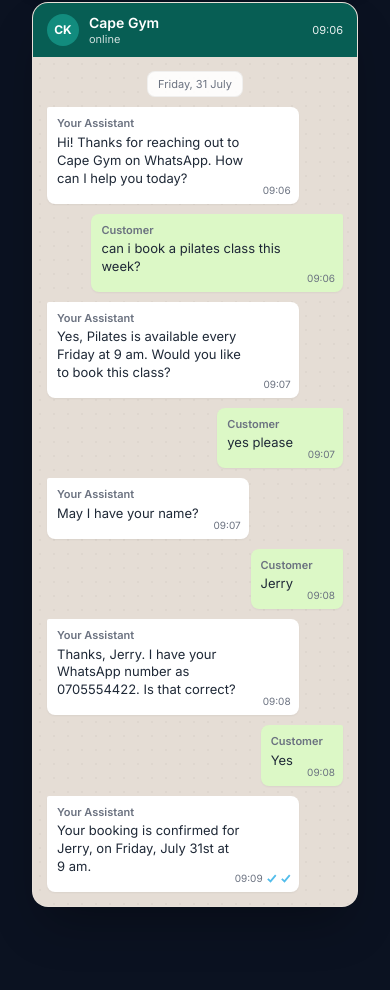
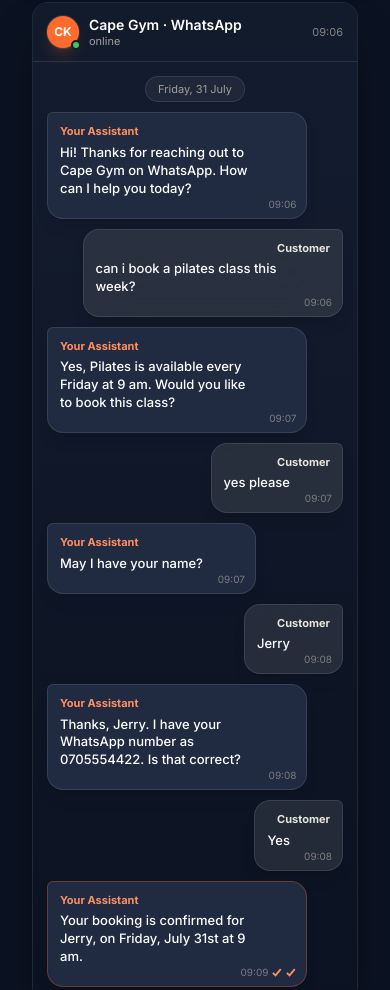
Before and after one commit to kookin/callkudu-placeholder, a website built with Vite: page index.html in a window 390 px wide. Shown: the part 1529-2519 px from the top of the page. Built offline with nearby package versions, Linux system fonts and the light colour scheme.

Commit message:
Restyle WhatsApp mock to match navy phone-bubble UI
Replace classic WhatsApp greens with the site dark glass treatment so the conversation demo sits cleanly under the phone mockup.

```diff
--- a/index.html
+++ b/index.html
@@ -173,84 +173,96 @@
 
     <!-- WhatsApp mock conversation -->
     <div class="relative z-20 mx-auto mt-10 w-full max-w-md px-2 sm:mt-12">
-      <div class="overflow-hidden rounded-2xl border border-white/10 bg-[#e5ddd5] shadow-2xl shadow-black/30">
-        <div class="flex items-center justify-between gap-3 bg-[#075e54] px-3.5 py-2.5 text-white">
+      <div class="overflow-hidden rounded-2xl border border-white/10 bg-navy-950/90 shadow-2xl shadow-black/40 backdrop-blur-xl">
+        <div class="flex items-center justify-between gap-3 border-b border-white/10 bg-navy-900/90 px-3.5 py-3">
           <div class="flex min-w-0 items-center gap-2.5">
-            <div class="flex h-8 w-8 shrink-0 items-center justify-center rounded-full bg-[#128c7e] text-xs font-bold">CK</div>
+            <div class="relative shrink-0">
+              <div class="flex h-8 w-8 items-center justify-center rounded-full bg-primary-500 text-xs font-bold text-white shadow-lg shadow-primary-500/20 ring-1 ring-white/10">CK</div>
+              <div class="absolute -bottom-0.5 -right-0.5 h-2.5 w-2.5 rounded-full border-2 border-navy-900 bg-brandgreen-500"></div>
+            </div>
             <div class="min-w-0 leading-tight">
-              <div class="truncate text-sm font-semibold">Cape Gym</div>
-              <div class="text-[11px] text-white/80">online</div>
+              <div class="truncate text-sm font-semibold text-white">Cape Gym · WhatsApp</div>
+              <div class="text-[11px] text-cream-500">online</div>
             </div>
           </div>
-          <div class="shrink-0 text-[11px] text-white/90">09:06</div>
+          <div class="shrink-0 text-[11px] text-cream-500/80">09:06</div>
         </div>
-        <div class="space-y-2.5 bg-[radial-gradient(rgba(0,0,0,0.03)_1px,transparent_1px)] bg-[length:14px_14px] px-3.5 py-3.5">
-          <div class="mx-auto w-fit rounded-lg border border-black/5 bg-white/90 px-2.5 py-1 text-[11px] text-gray-500">Friday, 31 July</div>
+
+        <div class="space-y-2.5 bg-gradient-to-b from-navy-900 to-navy-950 px-3.5 py-3.5">
+          <div class="mx-auto w-fit rounded-full border border-white/10 bg-white/5 px-3 py-1 text-[11px] text-cream-500">Friday, 31 July</div>
 
           <div class="flex justify-start">
-            <div class="relative max-w-[85%] rounded-lg rounded-tl-sm bg-white px-2.5 pb-4 pt-2 shadow-sm">
-              <div class="mb-0.5 text-[11px] font-semibold text-gray-500">Your Assistant</div>
-              <div class="pr-10 text-[13px] leading-snug text-gray-800">Hi! Thanks for reaching out to Cape Gym on WhatsApp. How can I help you today?</div>
-              <div class="absolute bottom-1.5 right-2 text-[10px] text-gray-500">09:06</div>
+            <div class="relative max-w-[88%] rounded-2xl rounded-tl-md border border-white/10 bg-navy-800/90 px-3 pb-5 pt-2.5 shadow-lg backdrop-blur-xl">
+              <div class="mb-1 text-[11px] font-bold text-primary-400">Your Assistant</div>
+              <div class="pr-10 text-[13px] font-medium leading-snug text-white">Hi! Thanks for reaching out to Cape Gym on WhatsApp. How can I help you today?</div>
+              <div class="absolute bottom-1.5 right-2.5 text-[10px] text-cream-500/70">09:06</div>
             </div>
           </div>
+
           <div class="flex justify-end">
-            <div class="relative max-w-[85%] rounded-lg rounded-tr-sm bg-[#dcf8c6] px-2.5 pb-4 pt-2 shadow-sm">
-              <div class="mb-0.5 text-[11px] font-semibold text-gray-500">Customer</div>
-              <div class="pr-10 text-[13px] leading-snug text-gray-800">can i book a pilates class this week?</div>
-              <div class="absolute bottom-1.5 right-2 text-[10px] text-gray-500">09:06</div>
+            <div class="relative max-w-[88%] rounded-2xl rounded-tr-md border border-white/10 bg-cream-50/10 px-3 pb-5 pt-2.5 shadow-lg backdrop-blur-xl">
+              <div class="mb-1 text-right text-[11px] font-bold text-cream-200">Customer</div>
+              <div class="pr-10 text-[13px] font-medium leading-snug text-white">can i book a pilates class this week?</div>
+              <div class="absolute bottom-1.5 right-2.5 text-[10px] text-cream-500/70">09:06</div>
             </div>
           </div>
+
           <div class="flex justify-start">
-            <div class="relative max-w-[85%] rounded-lg rounded-tl-sm bg-white px-2.5 pb-4 pt-2 shadow-sm">
-              <div class="mb-0.5 text-[11px] font-semibold text-gray-500">Your Assistant</div>
-              <div class="pr-10 text-[13px] leading-snug text-gray-800">Yes, Pilates is available every Friday at 9 am. Would you like to book this class?</div>
-              <div class="absolute bottom-1.5 right-2 text-[10px] text-gray-500">09:07</div>
+            <div class="relative max-w-[88%] rounded-2xl rounded-tl-md border border-white/10 bg-navy-800/90 px-3 pb-5 pt-2.5 shadow-lg backdrop-blur-xl">
+              <div class="mb-1 text-[11px] font-bold text-primary-400">Your Assistant</div>
+              <div class="pr-10 text-[13px] font-medium leading-snug text-white">Yes, Pilates is available every Friday at 9 am. Would you like to book this class?</div>
+              <div class="absolute bottom-1.5 right-2.5 text-[10px] text-cream-500/70">09:07</div>
             </div>
           </div>
+
           <div class="flex justify-end">
-            <div class="relative max-w-[85%] rounded-lg rounded-tr-sm bg-[#dcf8c6] px-2.5 pb-4 pt-2 shadow-sm">
-              <div class="mb-0.5 text-[11px] font-semibold text-gray-500">Customer</div>
-              <div class="pr-10 text-[13px] leading-snug text-gray-800">yes please</div>
-              <div class="absolute bottom-1.5 right-2 text-[10px] text-gray-500">09:07</div>
+            <div class="relative max-w-[88%] rounded-2xl rounded-tr-md border border-white/10 bg-cream-50/10 px-3 pb-5 pt-2.5 shadow-lg backdrop-blur-xl">
+              <div class="mb-1 text-right text-[11px] font-bold text-cream-200">Customer</div>
+              <div class="pr-10 text-[13px] font-medium leading-snug text-white">yes please</div>
+              <div class="absolute bottom-1.5 right-2.5 text-[10px] text-cream-500/70">09:07</div>
             </div>
           </div>
+
           <div class="flex justify-start">
-            <div class="relative max-w-[85%] rounded-lg rounded-tl-sm bg-white px-2.5 pb-4 pt-2 shadow-sm">
-              <div class="mb-0.5 text-[11px] font-semibold text-gray-500">Your Assistant</div>
-              <div class="pr-10 text-[13px] leading-snug text-gray-800">May I have your name?</div>
-              <div class="absolute bottom-1.5 right-2 text-[10px] text-gray-500">09:07</div>
+            <div class="relative max-w-[88%] rounded-2xl rounded-tl-md border border-white/10 bg-navy-800/90 px-3 pb-5 pt-2.5 shadow-lg backdrop-blur-xl">
+              <div class="mb-1 text-[11px] font-bold text-primary-400">Your Assistant</div>
+              <div class="pr-10 text-[13px] font-medium leading-snug text-white">May I have your name?</div>
+              <div class="absolute bottom-1.5 right-2.5 text-[10px] text-cream-500/70">09:07</div>
             </div>
           </div>
+
           <div class="flex justify-end">
-            <div class="relative max-w-[85%] rounded-lg rounded-tr-sm bg-[#dcf8c6] px-2.5 pb-4 pt-2 shadow-sm">
-              <div class="mb-0.5 text-[11px] font-semibold text-gray-500">Customer</div>
-              <div class="pr-10 text-[13px] leading-snug text-gray-800">Jerry</div>
-              <div class="absolute bottom-1.5 right-2 text-[10px] text-gray-500">09:08</div>
+            <div class="relative max-w-[88%] rounded-2xl rounded-tr-md border border-white/10 bg-cream-50/10 px-3 pb-5 pt-2.5 shadow-lg backdrop-blur-xl">
+              <div class="mb-1 text-right text-[11px] font-bold text-cream-200">Customer</div>
+              <div class="pr-10 text-[13px] font-medium leading-snug text-white">Jerry</div>
+              <div class="absolute bottom-1.5 right-2.5 text-[10px] text-cream-500/70">09:08</div>
             </div>
           </div>
+
           <div class="flex justify-start">
-            <div class="relative max-w-[85%] rounded-lg rounded-tl-sm bg-white px-2.5 pb-4 pt-2 shadow-sm">
-              <div class="mb-0.5 text-[11px] font-semibold text-gray-500">Your Assistant</div>
-              <div class="pr-10 text-[13px] leading-snug text-gray-800">Thanks, Jerry. I have your WhatsApp number as 0705554422. Is that correct?</div>
-              <div class="absolute bottom-1.5 right-2 text-[10px] text-gray-500">09:08</div>
+            <div class="relative max-w-[88%] rounded-2xl rounded-tl-md border border-white/10 bg-navy-800/90 px-3 pb-5 pt-2.5 shadow-lg backdrop-blur-xl">
+              <div class="mb-1 text-[11px] font-bold text-primary-400">Your Assistant</div>
+              <div class="pr-10 text-[13px] font-medium leading-snug text-white">Thanks, Jerry. I have your WhatsApp number as 0705554422. Is that correct?</div>
+              <div class="absolute bottom-1.5 right-2.5 text-[10px] text-cream-500/70">09:08</div>
             </div>
           </div>
+
           <div class="flex justify-end">
-            <div class="relative max-w-[85%] rounded-lg rounded-tr-sm bg-[#dcf8c6] px-2.5 pb-4 pt-2 shadow-sm">
-              <div class="mb-0.5 text-[11px] font-semibold text-gray-500">Customer</div>
-              <div class="pr-10 text-[13px] leading-snug text-gray-800">Yes</div>
-              <div class="absolute bottom-1.5 right-2 text-[10px] text-gray-500">09:08</div>
+            <div class="relative max-w-[88%] rounded-2xl rounded-tr-md border border-white/10 bg-cream-50/10 px-3 pb-5 pt-2.5 shadow-lg backdrop-blur-xl">
+              <div class="mb-1 text-right text-[11px] font-bold text-cream-200">Customer</div>
+              <div class="pr-10 text-[13px] font-medium leading-snug text-white">Yes</div>
+              <div class="absolute bottom-1.5 right-2.5 text-[10px] text-cream-500/70">09:08</div>
             </div>
           </div>
+
           <div class="flex justify-start">
-            <div class="relative max-w-[85%] rounded-lg rounded-tl-sm bg-white px-2.5 pb-4 pt-2 shadow-sm">
-              <div class="mb-0.5 text-[11px] font-semibold text-gray-500">Your Assistant</div>
-              <div class="pr-12 text-[13px] leading-snug text-gray-800">Your booking is confirmed for Jerry, on Friday, July 31st at 9 am.</div>
-              <div class="absolute bottom-1.5 right-2 inline-flex items-center gap-1 text-[10px] text-gray-500">
+            <div class="relative max-w-[88%] rounded-2xl rounded-tl-md border border-primary-500/30 bg-navy-800/90 px-3 pb-5 pt-2.5 shadow-lg backdrop-blur-xl">
+              <div class="mb-1 text-[11px] font-bold text-primary-400">Your Assistant</div>
+              <div class="pr-12 text-[13px] font-medium leading-snug text-white">Your booking is confirmed for Jerry, on Friday, July 31st at 9 am.</div>
+              <div class="absolute bottom-1.5 right-2.5 inline-flex items-center gap-1 text-[10px] text-cream-500/70">
                 <span>09:09</span>
-                <svg class="h-2.5 w-2.5 stroke-[#53bdeb]" fill="none" stroke-width="2.2" viewBox="0 0 12 12"><polyline points="1,7 4.2,10 10.5,2.5"/></svg>
-                <svg class="h-2.5 w-2.5 stroke-[#53bdeb]" fill="none" stroke-width="2.2" viewBox="0 0 12 12"><polyline points="1,7 4.2,10 10.5,2.5"/></svg>
+                <svg class="h-2.5 w-2.5 stroke-primary-400" fill="none" stroke-width="2.2" viewBox="0 0 12 12"><polyline points="1,7 4.2,10 10.5,2.5"/></svg>
+                <svg class="h-2.5 w-2.5 stroke-primary-400" fill="none" stroke-width="2.2" viewBox="0 0 12 12"><polyline points="1,7 4.2,10 10.5,2.5"/></svg>
               </div>
             </div>
           </div>
```
